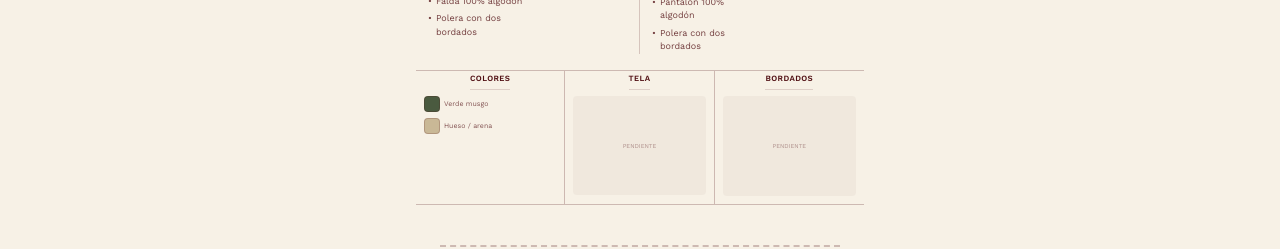
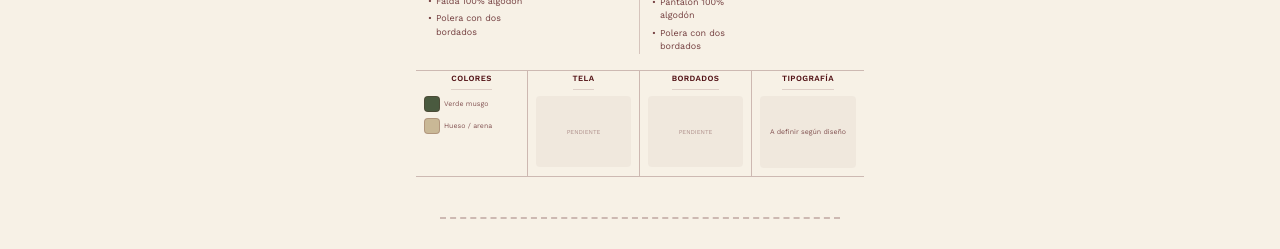
Before and after one commit to BladimirBLopez/Alexander-s-moda, a Next.js app: page /catalogo in a window 1280 px wide. Shown: the part 1968-2217 px from the top of the page. Built offline with nearby package versions, Linux system fonts and the light colour scheme; grey boxes are pictures that could not be loaded.

Commit message:
Agregar caja Tipografia a Seccion 2 (4 columnas: Colores/Tela/Bordados/Tipografia)

```diff
--- a/app/catalogo/page.tsx
+++ b/app/catalogo/page.tsx
@@ -268,7 +268,7 @@ export default function CatalogoPage() {
                     />
                   </div>
 
-                  <div className="grid grid-cols-3 divide-x divide-[var(--color-bordo)]/25 -mx-6 border-t border-b border-[var(--color-bordo)]/25">
+                  <div className="grid grid-cols-4 divide-x divide-[var(--color-bordo)]/25 -mx-6 border-t border-b border-[var(--color-bordo)]/25">
                     <div className="pt-0.5 px-2 pb-2">
                       <p className="text-[8px] uppercase tracking-[0.05em] text-[var(--color-bordo)] font-semibold mb-1.5 text-center" style={{ fontFamily: "var(--font-display)" }}>
                         <span className="inline-block border-b border-[var(--color-bordo)]/15 pb-1">Colores</span>
@@ -296,6 +296,14 @@ export default function CatalogoPage() {
                       </p>
                       <div className="flex items-center justify-center bg-[var(--color-bordo)]/[0.04] rounded aspect-[4/3]">
                         <span className="text-[6px] uppercase text-[var(--color-bordo)]/40 text-center px-0.5">Pendiente</span>
+                      </div>
+                    </div>
+                    <div className="pt-0.5 px-2 pb-2">
+                      <p className="text-[8px] uppercase tracking-[0.05em] text-[var(--color-bordo)] font-semibold mb-1.5 text-center" style={{ fontFamily: "var(--font-display)" }}>
+                        <span className="inline-block border-b border-[var(--color-bordo)]/15 pb-1">Tipografía</span>
+                      </p>
+                      <div className="flex items-center justify-center bg-[var(--color-bordo)]/[0.04] rounded aspect-[4/3] px-1">
+                        <span className="text-[7px] text-[var(--color-bordo)]/70 text-center" style={{ fontFamily: "var(--font-display)" }}>{producto.tipografia}</span>
                       </div>
                     </div>
                   </div>
```
